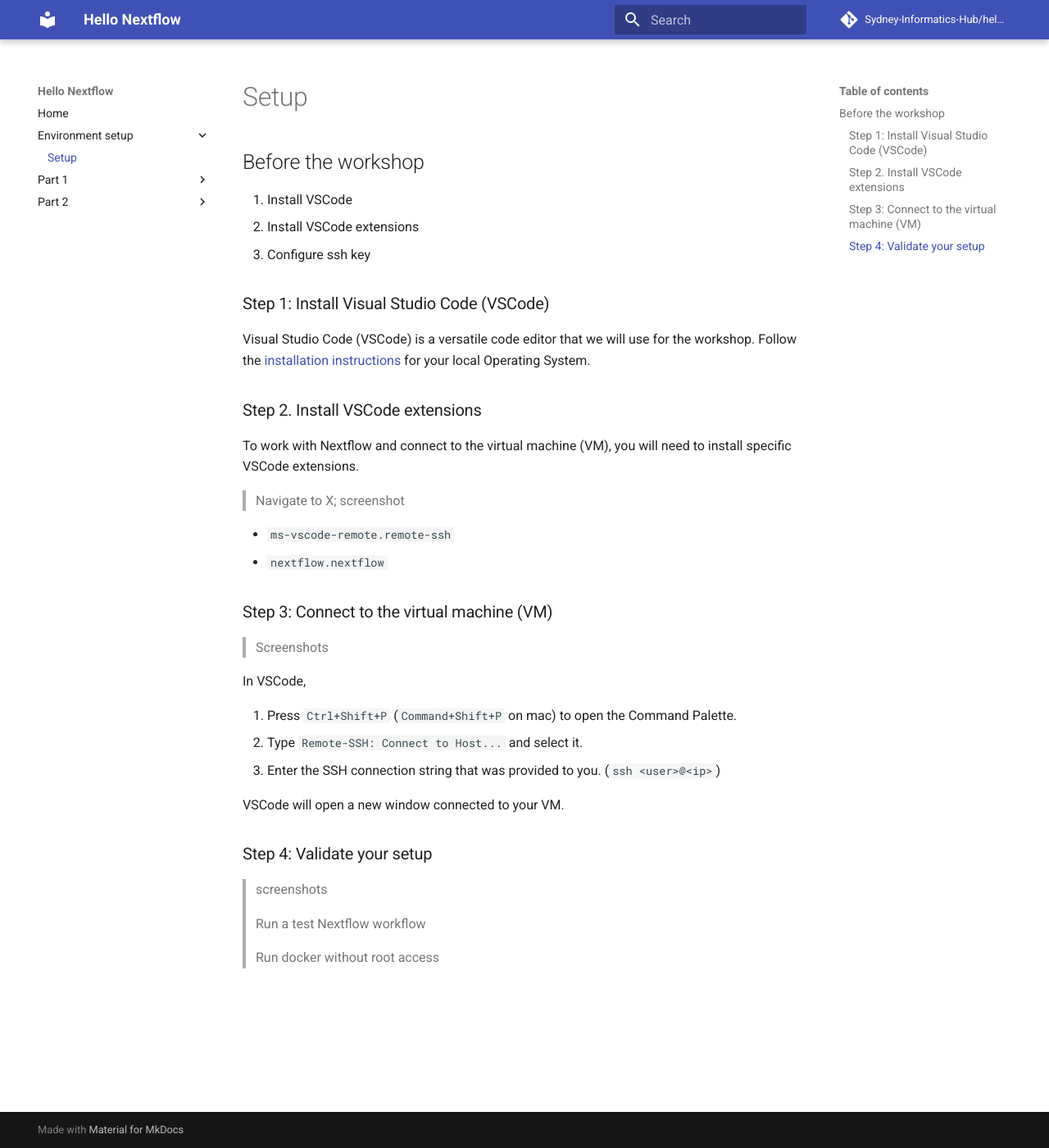
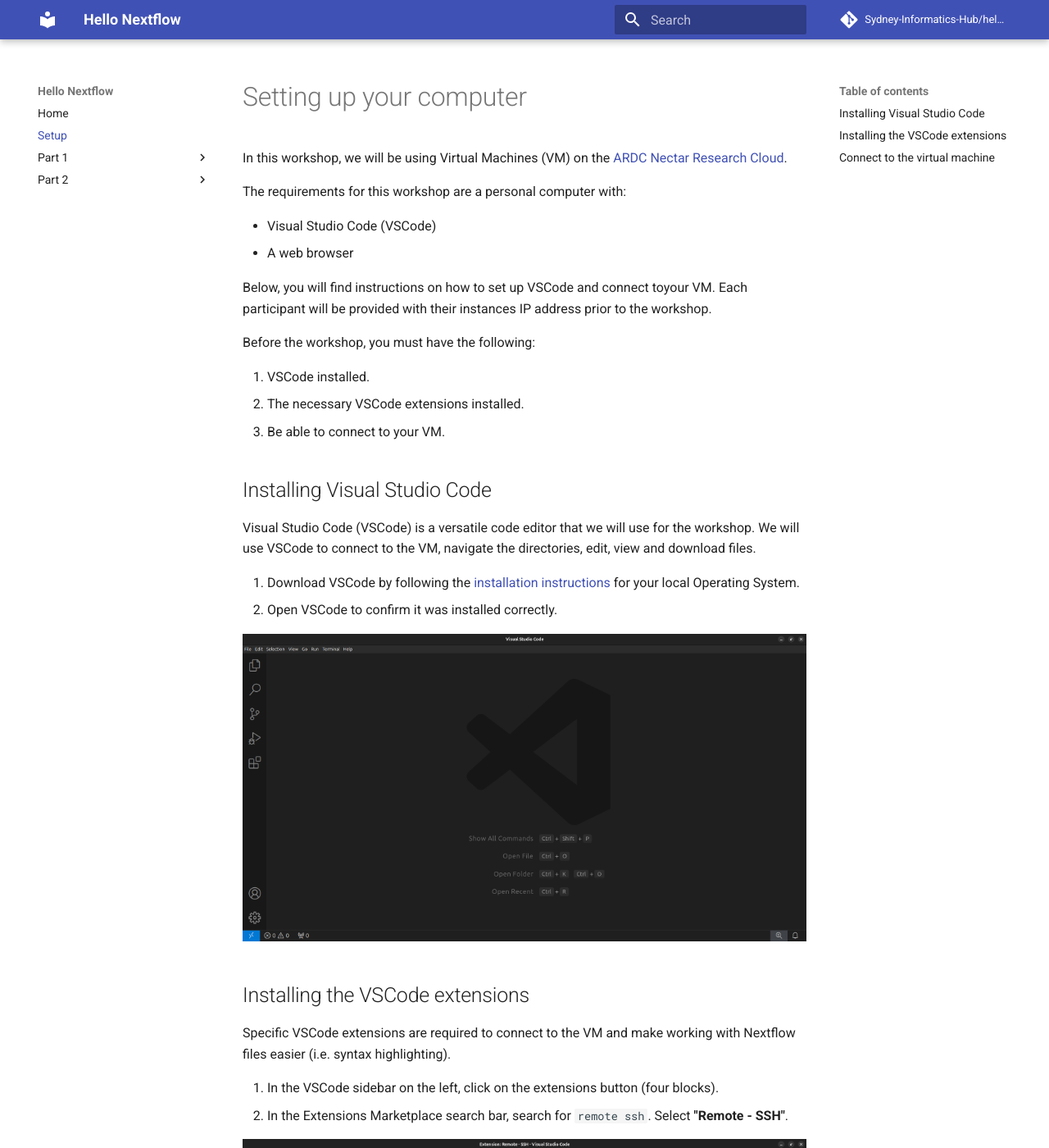
Before and after one commit to Sydney-Informatics-Hub/hello-nextflow, an MkDocs documentation site: the page built from docs/setup.md, in a window 1280 px wide and 1400 px high. Shown: the whole window at 82% size. Built offline with MkDocs 1.6.1 and Material for MkDocs 9.7.7, drawn with Linux system fonts in a browser that asks for light colours; comment, search, counter and statistics services are not loaded; some of the changed text lies outside the part shown.

Commit message:
Polish setup docs and manual deploy gh pages

```diff
--- /dev/null
+++ b/docs/setup.md
@@ -0,0 +1,70 @@
+# Setting up your computer
+
+In this workshop, we will be using Virtual Machines (VM) on the
+[ARDC Nectar Research Cloud](https://ardc.edu.au/services/ardc-nectar-research-cloud/).
+
+The requirements for this workshop are a personal computer with:
+
+- Visual Studio Code (VSCode)
+- A web browser
+
+Below, you will find instructions on how to set up VSCode and connect toyour VM.
+Each participant will be provided with their instances IP address prior
+to the workshop.
+
+Before the workshop, you must have the following:
+
+1. VSCode installed.
+2. The necessary VSCode extensions installed.
+3. Be able to connect to your VM.
+
+## Installing Visual Studio Code
+
+Visual Studio Code (VSCode) is a versatile code editor that we will use for the
+workshop. We will use VSCode to connect to the VM, navigate the directories,
+edit, view and download files.
+
+1. Download VSCode by following the
+[installation instructions](https://code.visualstudio.com/docs/setup/setup-overview)
+for your local Operating System.
+2. Open VSCode to confirm it was installed correctly.
+
+![](img/vscode_0.png)
+
+## Installing the VSCode extensions
+
+Specific VSCode extensions are required to connect to the VM and make working
+with Nextflow files easier (i.e. syntax highlighting).
+
+1. In the VSCode sidebar on the left, click on the extensions button (four
+blocks).
+2. In the Extensions Marketplace search bar, search for `remote ssh`. Select
+**"Remote - SSH"**.
+
+![](img/vscode_1.png)
+3. Click on the blue `Install` button.
+
+![](img/vscode_2.png)
+4. Search for `nextflow` and install the **"Nextflow"** extension.
+
+![](img/vscode_3.png)
+5. Close the Extensions tab and sidebar
+
+## Connect to the virtual machine
+
+1. In VSCode, press `Ctrl+Shift+P` (`Command+Shift+P` on mac) to open the Command Palette.
+
+![](img/ssh_0.png)
+2. Type `remote ssh` and select **`Remote-SSH: Connect to Host...`**.
+
+![](img/ssh_1.png)
+3. Enter the SSH connection string with the IP address that was provided to you. The connection string should look like **`ssh user1@XXX.XXX.XX.XX`**. Ensure that you replace the "XXX..." with your IP address. Press `Enter`.
+
+![](img/ssh_2.png)
+A new VSCode window will open with a "Connecting.." message. Once successfully logged in, you should see a small green box in the bottom left corner of your screen.
+
+> Add screenshot once VMs are online again
+
+Finally, toggle the terminal in VSCode by pressing `Ctrl+j` (`Cmd+j` on mac).
+
+> Add check for file explorer
--- a/docs/setup/index.md
+++ /dev/null
@@ -1,44 +0,0 @@
-# Setup
-
-## Before the workshop
-
-1. Install VSCode
-2. Install VSCode extensions
-3. Configure ssh key
-
-### Step 1: Install Visual Studio Code (VSCode)
-
-Visual Studio Code (VSCode) is a versatile code editor that we will use for the
-workshop. Follow the
-[installation instructions](https://code.visualstudio.com/docs/setup/setup-overview)
-for your local Operating System.
-
-### Step 2. Install VSCode extensions
-
-To work with Nextflow and connect to the virtual machine (VM), you will need to
-install specific VSCode extensions.
-
-> Navigate to X; screenshot
-
-- `ms-vscode-remote.remote-ssh`
-- `nextflow.nextflow`
-
-### Step 3: Connect to the virtual machine (VM)
-
-> Screenshots
-
-In VSCode,
-
-1. Press `Ctrl+Shift+P` (`Command+Shift+P` on mac) to open the Command Palette.
-2. Type `Remote-SSH: Connect to Host...` and select it.
-3. Enter the SSH connection string that was provided to you. (`ssh <user>@<ip>`)
-
-VSCode will open a new window connected to your VM.
-
-### Step 4: Validate your setup
-
-> screenshots
-
-> Run a test Nextflow workflow
-
-> Run docker without root access
--- a/mkdocs.yml
+++ b/mkdocs.yml
@@ -4,8 +4,7 @@ repo_name: Sydney-Informatics-Hub/hello-nextflow
 
 nav:
   - Home: index.md
-  - Environment setup:
-    - setup/index.md
+  - Setup: setup.md
   - Part 1:
     - 1.0 Introduction: part1/00_intro.md
     - 1.1 Why Nextflow?: part1/01_hellonextflow.md
```
Also changed, not shown: README.md (+25 -19 lines), docs/img/ssh_0.png (added), docs/img/ssh_1.png (added), docs/img/ssh_2.png (added), docs/img/vscode_0.png (added), docs/img/vscode_1.png (added), docs/img/vscode_2.png (added), docs/img/vscode_3.png (added).
